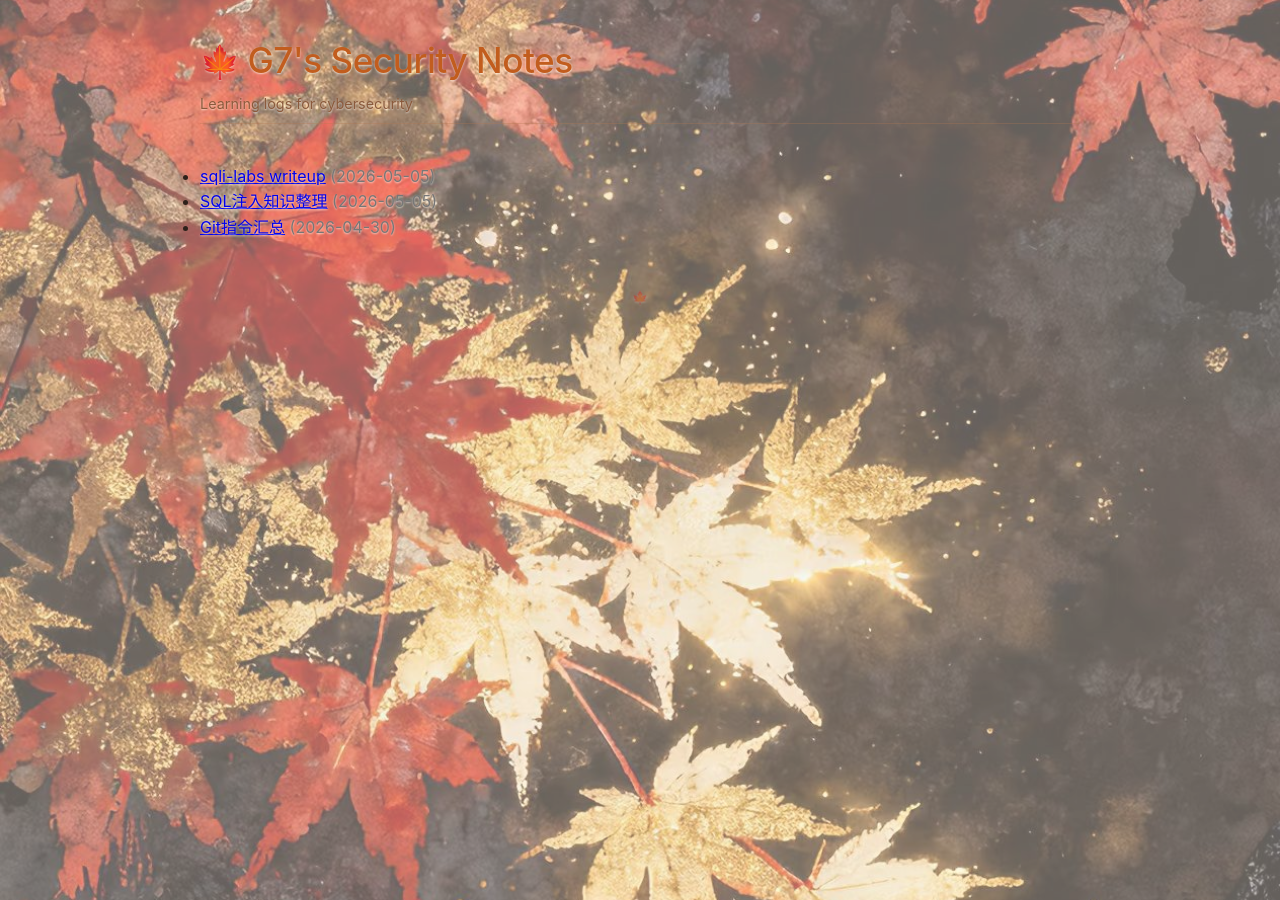
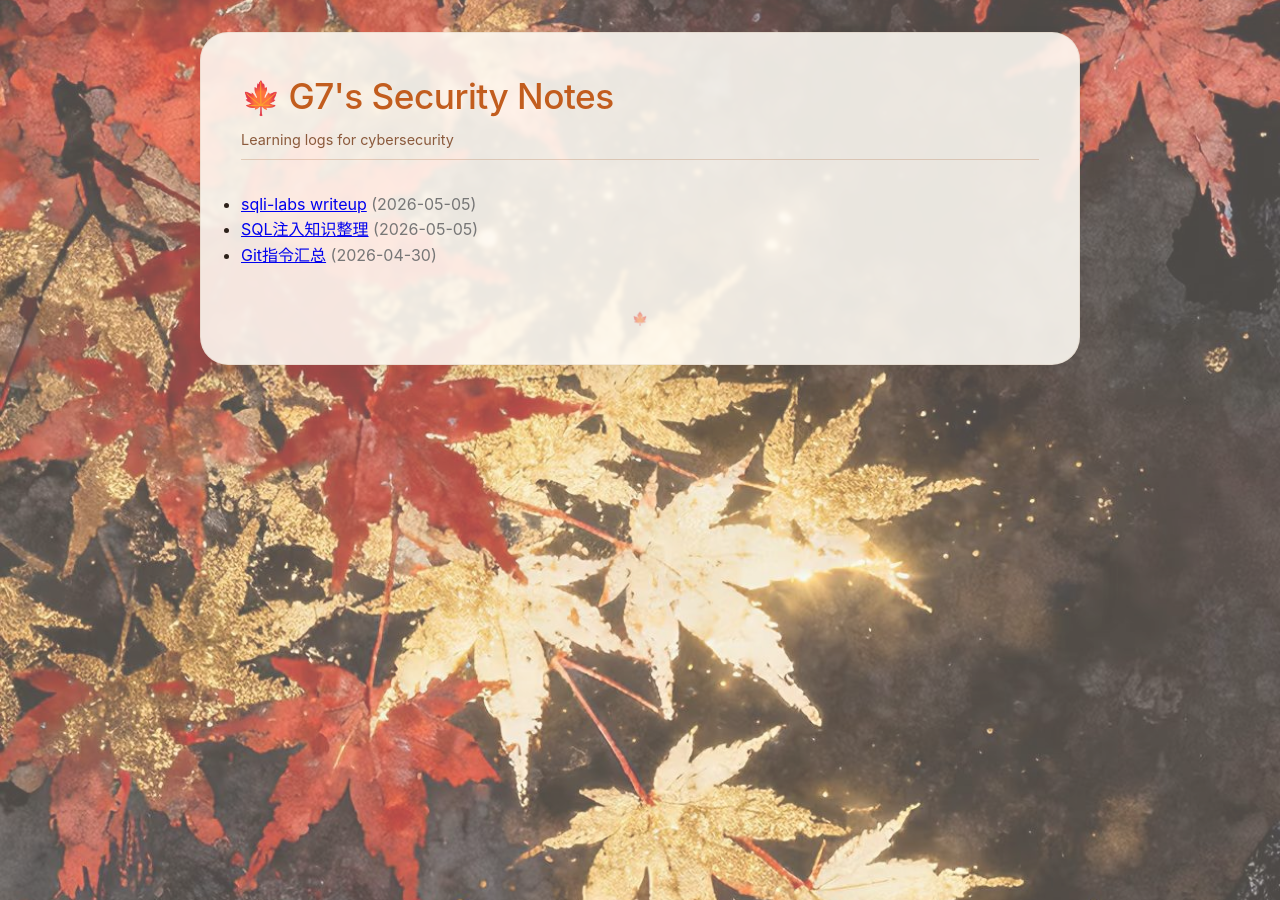
Before and after one commit to GU-007/GU-007.github.io, a Jekyll site: the page built from index.md, in a window 1280 px wide. Built offline with Jekyll 4.4.1, drawn with Linux system fonts in a browser that asks for light colours.

Commit message:
Update custom.css

```diff
--- a/assets/css/custom.css
+++ b/assets/css/custom.css
@@ -1,5 +1,4 @@
-/* ========== 彻底重置，无卡片、无白框 ========== */
-
+/* ========== 基本重置 ========== */
 * {
   margin: 0;
   padding: 0;
@@ -19,9 +18,9 @@ body {
   margin: 0;
   padding: 2rem 1.5rem;
   position: relative;
-  text-shadow: 0 1px 2px rgba(255, 250, 240, 0.7); /* 保证文字清晰 */
 }
 
+/* 半透明覆盖层：让背景图片更淡雅（不透明度降低，让枫叶更明显） */
 body::before {
   content: "";
   position: fixed;
@@ -29,19 +28,26 @@ body::before {
   left: 0;
   width: 100%;
   height: 100%;
-  background-color: rgba(250, 240, 230, 0.4); /* 透明度降低，枫叶更明显 */
+  background-color: rgba(250, 240, 230, 0.3); /* 更淡，枫叶纹理更清晰 */
   pointer-events: none;
   z-index: -1;
 }
 
+/* ========== 卡片容器（半透明白框，柔和） ========== */
 .container {
   max-width: 880px;
   margin: 0 auto;
-  padding: 0;
+  padding: 2.2rem 2.5rem;
+  background-color: rgba(255, 252, 245, 0.88);  /* 白且半透，88% 不透明度，让背景透出 */
+  backdrop-filter: blur(2px);                  /* 轻微模糊，增加融合感，不喜欢可删 */
+  border-radius: 28px;
+  box-shadow: 0 8px 20px rgba(0, 0, 0, 0.05);  /* 极浅阴影，不突兀 */
+  border: 1px solid rgba(200, 170, 140, 0.2);  /* 暖色细边框，代替生硬边界 */
 }
 
+/* 头部样式 */
 .site-header {
-  margin-bottom: 2.5rem;
+  margin-bottom: 2rem;
   text-align: left;
   border-bottom: 1px solid rgba(180, 120, 80, 0.3);
   padding-bottom: 0.5rem;
@@ -63,6 +69,7 @@ body::before {
   margin-top: 0.2rem;
 }
 
+/* 文章列表 */
 .post-list {
   list-style: none;
   padding-left: 0;
@@ -78,7 +85,6 @@ body::before {
   color: #9b4b1a;
   text-decoration: none;
   transition: color 0.2s;
-  text-shadow: none; /* 链接不需要阴影 */
 }
 .post-list li a:hover {
   color: #c25d1e;
@@ -91,6 +97,7 @@ body::before {
   margin-left: 0.8rem;
 }
 
+/* 文章正文页面（内页） */
 article {
   background: transparent;
 }
@@ -108,7 +115,6 @@ article p {
 }
 article a {
   color: #c25d1e;
-  text-shadow: none;
 }
 article a:hover {
   color: #8b3e0e;
@@ -126,8 +132,9 @@ pre {
   overflow-x: auto;
 }
 
+/* 页脚 */
 footer {
-  margin-top: 3rem;
+  margin-top: 2.5rem;
   text-align: center;
   font-size: 0.7rem;
   color: #c9aa8a;
```
